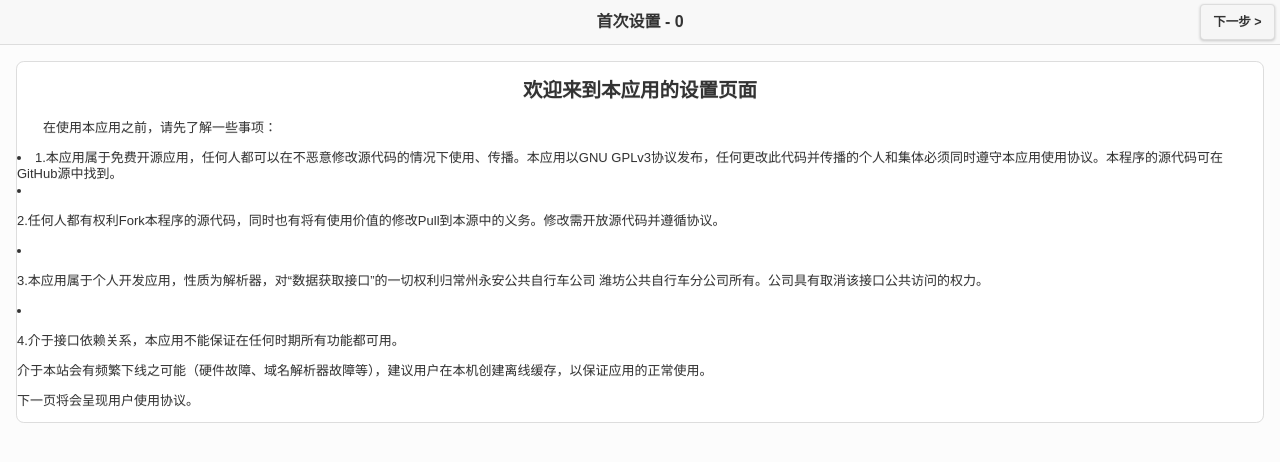
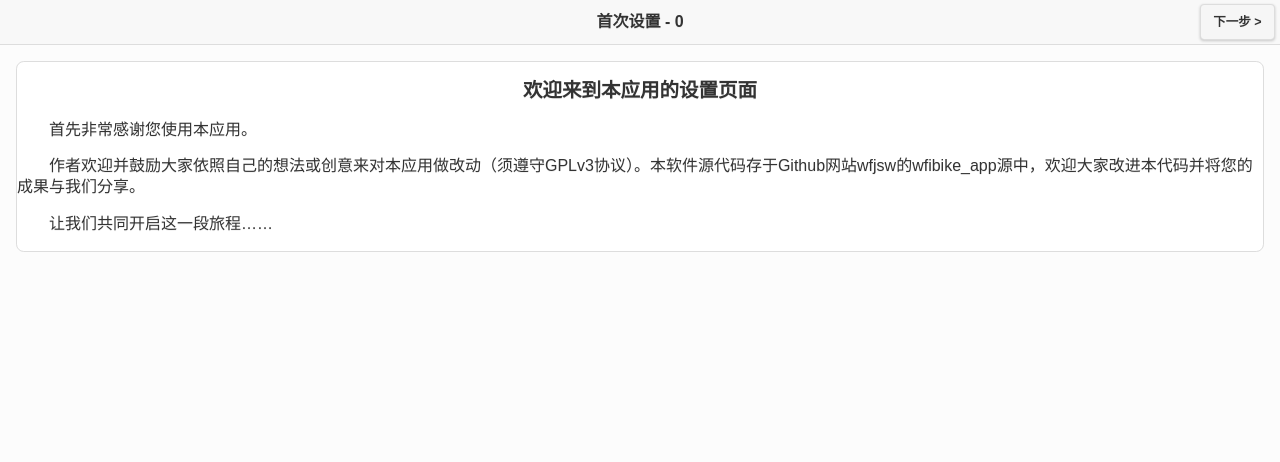
Before and after one commit to fatnerd/wfapp, a plain HTML site: page firstconfig.html in a window 1280 px wide. Drawn offline with Linux system fonts and the light colour scheme.

Commit message:
Opening Edit

```diff
--- a/firstconfig.html
+++ b/firstconfig.html
@@ -31,15 +31,10 @@
   <div data-role="content">
   <div data-inset="true" class="ui-body-a ui-bar-a ui-corner-all">
 <h2><center>欢迎来到本应用的设置页面</center></h2>
-  <p>　　在使用本应用之前，请先了解一些事项：</p>
-  <li>1.本应用属于免费开源应用，任何人都可以在不恶意修改源代码的情况下使用、传播。本应用以GNU GPLv3协议发布，任何更改此代码并传播的个人和集体必须同时遵守本应用使用协议。本程序的源代码可在GitHub源中找到。</li>
-    <li><p>2.任何人都有权利Fork本程序的源代码，同时也有将有使用价值的修改Pull到本源中的义务。修改需开放源代码并遵循协议。</p></li>
-    <li><p>3.本应用属于个人开发应用，性质为解析器，对“数据获取接口”的一切权利归常州永安公共自行车公司 潍坊公共自行车分公司所有。公司具有取消该接口公共访问的权力。</p></li>
-    <li><p>4.介于接口依赖关系，本应用不能保证在任何时期所有功能都可用。</p></li>
+  <p style="font-size: medium;">　　首先非常感谢您使用本应用。</p>
 
-<p>介于本站会有频繁下线之可能（硬件故障、域名解析器故障等），建议用户在本机创建离线缓存，以保证应用的正常使用。</p>
-<p>下一页将会呈现用户使用协议。
-</div>
+<p style="font-size: medium;">　　作者欢迎并鼓励大家依照自己的想法或创意来对本应用做改动（须遵守GPLv3协议）。本软件源代码存于Github网站wfjsw的wfibike_app源中，欢迎大家改进本代码并将您的成果与我们分享。</p><p style="font-size: medium;">　　让我们共同开启这一段旅程……</p>
+  </div>
 </div>
 </div>
 </div>
```
